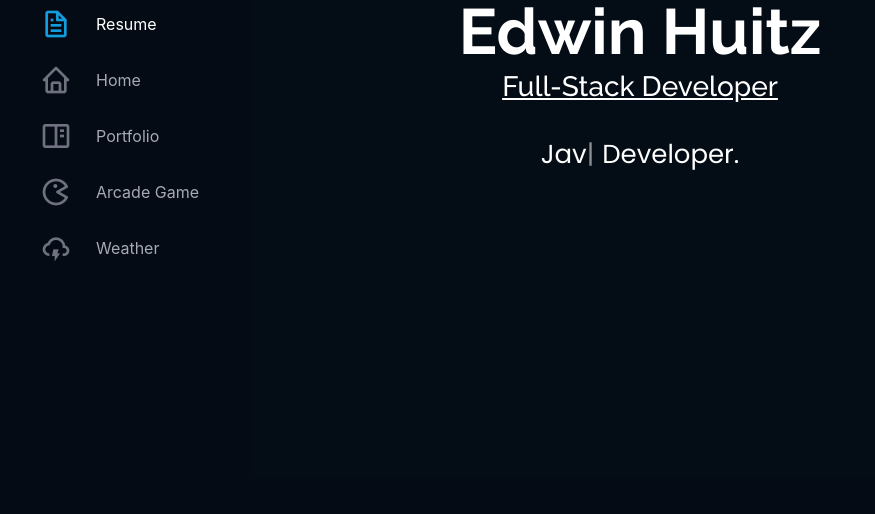
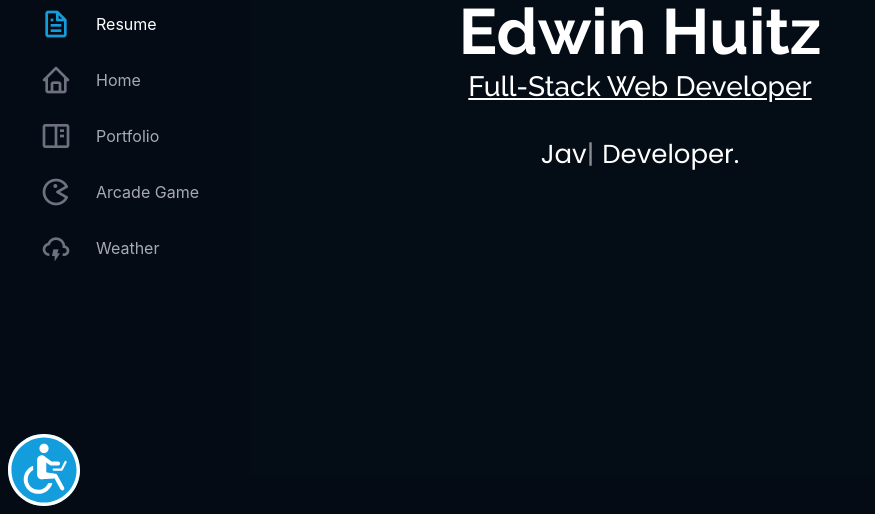
Before and after one commit to EdwinHuitz/portfolio, a React (Create React App) app: page / in a window 1280 px wide. Shown: the part 286-800 px from the top of the page, without its empty margins (0-875 px from the left). Built offline with nearby package versions, Linux system fonts and the light colour scheme.

Commit message:
adding some accessibility support for dyslexia and visual impairment

```diff
--- a/public/assets/css/style.css
+++ b/public/assets/css/style.css
@@ -115,8 +115,8 @@ h1, h2, h3, h4, h5, h6 {
 
 @media (max-width: 1199px) {
   #header {
-    left: -50vw;
-    width:40vw;
+    left: -110vw;
+    width:90%;
   }
   #main {
     margin-left: 0;
--- a/public/index.html
+++ b/public/index.html
@@ -35,7 +35,7 @@
     <title>Edwin Huitz | Full-Stack Developer</title>
   </head>
   <body>
-    <noscript>You need to enable JavaScript to run this app.</noscript>
+    <noscript>You need to enable JavaScript to run this site.</noscript>
     <div id="root"></div>
     <!--
       This HTML file is a template.
--- a/src/App.css
+++ b/src/App.css
@@ -1,3 +1,7 @@
+@font-face {
+  font-family: "dyslexia";
+  src: url("./Dyslexia.woff") format("woff");
+}
 .App {
   text-align: center;
   min-height: 100vh;
@@ -7,11 +11,21 @@
   justify-content: center;
   font-size: 1em;
 }
+.disability{
+  position:fixed;
+  width:4.5em;
+  height:4.5em;
+  margin:0.5em;
+  left:0px;
+  bottom:0px;
+  z-index:99999;
+  cursor:pointer;
+}
 .cursor{
   animation: blink 0.75s linear infinite;
 }
 @keyframes blink {
   0% {opacity: 0;}
   50% {opacity: 1;}
-  100%{opacity:0;}
+  100%{opacity: 0;}
 }
--- a/src/App.js
+++ b/src/App.js
@@ -5,7 +5,7 @@ import Nav from './components/navbar'
 import Portfolio from './pages/portfolio'
 import Weather from './pages/weather/weather'
 import Shopping from './pages/shopping/shopping'
-function App() {
+export default function App() {
   return (
       <BrowserRouter>
         <div className="App">
@@ -19,5 +19,3 @@ function App() {
       </BrowserRouter>
   );
 }
-
-export default App;
--- a/src/components/footer.jsx
+++ b/src/components/footer.jsx
@@ -1,6 +1,6 @@
 import React from 'react'
 
-function Footer(props){
+export default function Footer(props){
    function date(){
       let year=new Date();
       return year.getFullYear();
@@ -17,4 +17,3 @@ function Footer(props){
       </>
    )
 }
-export default Footer
--- a/src/index.css
+++ b/src/index.css
@@ -10,4 +10,5 @@ body {
 code {
   font-family: source-code-pro, Menlo, Monaco, Consolas, 'Courier New',
     monospace;
+  color:white;
 }
--- a/src/pages/portfolio.jsx
+++ b/src/pages/portfolio.jsx
@@ -1,7 +1,9 @@
 import React, {useState, useEffect} from 'react'
 import Footer from '../components/footer'
 import axios from 'axios'
-export default function Portfolio(){
+import Handicap from '../plugins/handicap_icon'
+
+export default function Portfolio(props){
    useEffect(() => {
       let i=0
       let erase=false
@@ -41,6 +43,7 @@ export default function Portfolio(){
    const [skill,setSkill]=useState('')
    const [formI,setFormI]=useState({name:'',email:'',subject:'',message:''})
    const [msg,setMsg]=useState(0)
+   const [fonts,setFonts]=useState(0)
 
    function updateValues(e){
       setMsg(0)
@@ -56,17 +59,31 @@ export default function Portfolio(){
       }
       e.preventDefault()
    }
+   function changeFonts(){
+      let doc=document.body.style
+      if(fonts===0){
+         setFonts(1)
+         doc.fontFamily="dyslexia"
+      }
+      else{
+         setFonts(0)
+         doc.fontFamily="Open Sans,sans-serif"
+      }
+   }
    return(
       <>
+      <span title={(fonts===0)?"Dyslexia Friendly Font":"Standard Font"} onClick={changeFonts}>
+            <Handicap />
+          </span>
          <section id="hero" className="d-flex flex-column justify-content-center align-items-center">
-            <div className="hero-container" data-aos="fade-in">
+            <div className="hero-container" data-aos="fade-in" title="Edwin Huitz: Full-Stack Web Developer">
                <h1>Edwin Huitz </h1>
-               <h3 style={{color:"white"}}><u>Full-Stack Developer</u></h3><br/>
+               <h3 style={{color:"white"}}><u>Full-Stack Web Developer</u></h3><br/>
                <p>{skill}<span className="cursor">|</span> Developer.</p>
             </div>
          </section>
          <main id="main">
-            <section id="about" className="about">
+            <section id="about" className="about" title="About Me">
                <div className="container">
                   <div className="section-title">
                      <h2>About</h2>
@@ -76,7 +93,7 @@ export default function Portfolio(){
             </section>
             <section id="skills" className="about skills section-bg">
                <div className="container">
-                  <div className="section-title">
+                  <div className="section-title" title="My Skills">
                      <h2>Skills</h2>
                   </div>
                <div className="row">
@@ -114,55 +131,58 @@ export default function Portfolio(){
             </section>
             <section id="portfolio" className="portfolio section-bg">
                <div className="container">
-                  <div className="section-title">
+                  <div className="section-title" title="My Portfolio">
                      <h2>Portfolio</h2>
                      <p>The items below are a select number of projects that I have worked with and/or built independently.</p>
                   </div>
                   <div className="row" data-aos="fade-up">
                      <div className="col-lg-12 d-flex justify-content-center">
                         <ul id="portfolio-flters">
-                        <li data-filter="*" className="filter-active">All</li>
-                        <li data-filter=".filter-react">React</li>
-                        <li data-filter=".filter-javascript">Java-Script</li>
-                        <li data-filter=".filter-django">Django</li>
-                        <li data-filter=".filter-python">Python</li>
+                        <li title="All" data-filter="*" className="filter-active">All</li>
+                        <li title="React" data-filter=".filter-react">React</li>
+                        <li title="Java-Script" data-filter=".filter-javascript">Java-Script</li>
+                        <li title="Django" data-filter=".filter-django">Django</li>
+                        <li title="Python" data-filter=".filter-python">Python</li>
                         </ul>
                      </div>
                   </div>
                   <div className="row portfolio-container" data-aos="fade-up" data-aos-delay="100">
                      <div className="col-lg-4 col-md-6 portfolio-item filter-javascript filter-react">
-                        <div className="portfolio-wrap">
-                           <img src="assets/img/portfolio/weather.png" className="img-fluid" alt=""/>
+                        <div className="portfolio-wrap" title="Daily Weather Forcast">
+                           <img src="assets/img/portfolio/weather.png" className="img-fluid" alt="Daily Weather Forecast"/>
                            <div className="portfolio-links">
-                              <a href="assets/img/portfolio/weather.png" data-gall="portfolioGallery" className="venobox" title="Daily Weather Forcast"><i className="bx bx-zoom-in"></i></a>
-                              <a href="/weather" title="More Details"><i className="bx bx-link"></i></a>
+                              <a href="assets/img/portfolio/weather.png" data-gall="portfolioGallery" className="venobox" title="More Details"><i className="bx bx-zoom-in"></i></a>
+                              <a href="/weather" title="View Project"><i className="bx bx-link"></i></a>
+                              {/* <a href="/weather" title="View Project"><i className="bx bx-link"></i></a> */}
                            </div>
                         </div>
                      </div>
                      <div className="col-lg-4 col-md-6 portfolio-item filter-javascript">
-                        <div className="portfolio-wrap">
-                           <img src="assets/img/portfolio/game.png" className="img-fluid" alt=""/>
+                        <div className="portfolio-wrap" title="Arcade Game">
+                           <img src="assets/img/portfolio/game.png" className="img-fluid" alt="Arcade Game"/>
                            <div className="portfolio-links">
-                              <a href="assets/img/portfolio/game.png" data-gall="portfolioGallery" className="venobox" title="Arcade Game"><i className="bx bx-zoom-in"></i></a>
-                              <a href="http://infinite-hunger.surge.sh/" target="_blank" rel="noreferrer" title="More Details"><i className="bx bx-link"></i></a>
+                              <a href="assets/img/portfolio/game.png" data-gall="portfolioGallery" className="venobox" title="More Details"><i className="bx bx-zoom-in"></i></a>
+                              <a href="http://infinite-hunger.surge.sh/" target="_blank" rel="noreferrer" title="View Project"><i className="bx bx-link"></i></a>
+                              <a href="https://github.com/EdwinHuitz/arcade-game/" target="_blank" rel="noreferrer" title="View Source Code"><i className="bx bx-code-curly"></i></a>
                            </div>
                         </div>
                      </div>
                      <div className="col-lg-4 col-md-6 portfolio-item filter-django filter-python">
-                        <div className="portfolio-wrap">
-                           <img src="assets/img/portfolio/HAT.png" className="img-fluid" alt=""/>
+                        <div className="portfolio-wrap" title="Honest Apartment Testimonies">
+                           <img src="assets/img/portfolio/HAT.png" className="img-fluid" alt="Honest Apartment Testimonies"/>
                            <div className="portfolio-links">
-                              <a href="assets/img/portfolio/HAT.png" data-gall="portfolioGallery" className="venobox" title="Honest Apartment Testimonies"><i className="bx bx-zoom-in"></i></a>
-                              <a href="https://bigmacwithbacon.herokuapp.com/" target="_blank" rel="noreferrer" title="More Details"><i className="bx bx-link"></i></a>
+                              <a href="assets/img/portfolio/HAT.png" data-gall="portfolioGallery" className="venobox" title="More Details"><i className="bx bx-zoom-in"></i></a>
+                              <a href="https://bigmacwithbacon.herokuapp.com/" target="_blank" rel="noreferrer" title="View Project"><i className="bx bx-link"></i></a>
+                              <a href="https://github.com/EdwinHuitz/h-a-t/" target="_blank" rel="noreferrer" title="View Source Code"><i className="bx bx-code-curly"></i></a>
                            </div>
                         </div>
                      </div>
                      <div className="col-lg-4 col-md-6 portfolio-item filter-python">
-                        <div className="portfolio-wrap">
-                           <img src="assets/img/portfolio/covid.png" className="img-fluid" alt=""/>
+                        <div className="portfolio-wrap" title="Covid-19 World-Wide Statistics">
+                           <img src="assets/img/portfolio/covid.png" className="img-fluid" alt="Covid-19 World-Wide Statistics"/>
                            <div className="portfolio-links">
-                              <a href="assets/img/portfolio/covid.png" data-gall="portfolioGallery" className="venobox" title="Covid-19 World-Wide Statistics"><i className="bx bx-zoom-in"></i></a>
-                              <a href="https://github.com/EdwinHuitz/python-applets" target="_blank" rel="noreferrer" title="More Details"><i className="bx bx-link"></i></a>
+                              <a href="assets/img/portfolio/covid.png" data-gall="portfolioGallery" className="venobox" title="More Details"><i className="bx bx-zoom-in"></i></a>
+                              <a href="https://github.com/EdwinHuitz/python-applets/" target="_blank" rel="noreferrer" title="View Source Code"><i className="bx bx-code-curly"></i></a>
                            </div>
                         </div>
                      </div>
@@ -171,7 +191,7 @@ export default function Portfolio(){
             </section>
             <section id="contact" className="contact">
                <div className="container">
-                  <div className="section-title">
+                  <div className="section-title" title="Contact Me">
                      <h2>Contact</h2>
                      <p>I am located in the DMV area and am willing to travel and/or relocate if necessary. For all inquiries I can be reached via phone or email, but you may also reach me seamlessly by using the form below.</p>
                   </div>
@@ -197,12 +217,12 @@ export default function Portfolio(){
                            <div className="form-row">
                               <div className="form-group col-md-6">
                                  <label htmlFor="name">Your Name</label>
-                              <input type="text" name="name" className="form-control" id="name" onChange={(e)=>updateValues(e)} />
+                                 <input type="text" name="name" title="Name" className="form-control" id="name" onChange={(e)=>updateValues(e)} />
                                  <div>{(formI.name.length>0 && formI.name.length<2)?<b style={{color:"red"}}>Please enter a valid name</b>:''}</div>
                               </div>
                               <div className="form-group col-md-6">
                                  <label htmlFor="name">Your Email</label>
-                              <input type="text" className="form-control" name="email" id="email" value={formI.email} onChange={(e)=>updateValues(e)} />
+                                 <input type="text" className="form-control" name="email" title="E-Mail Address" id="email" value={formI.email} onChange={(e)=>updateValues(e)} />
                                  <div>
                                     {(formI.email.length>0 && ((!formI.email.match(/[@]/) && !formI.email.match(/[.]/)) ||
                                        (!formI.email.match(/[@]/) && formI.email.match(/[.]/)) ||
@@ -213,15 +233,22 @@ export default function Portfolio(){
                            </div>
                            <div className="form-group">
                               <label htmlFor="name">Subject</label>
-                           <input type="text" className="form-control" name="subject" id="subject" value={formI.subject} onChange={(e)=>updateValues(e)} />
+                              <input type="text" className="form-control" name="subject" title="Subject" id="subject" value={formI.subject} onChange={(e)=>updateValues(e)} />
                               <div>{(formI.subject.length>0 && formI.subject.length<5)?<b style={{color:"red"}}>Please enter a subject with a minimum of 5 characters</b>:''}</div>
                            </div>
                            <div className="form-group">
                               <label htmlFor="name">Message</label>
-                           <textarea className="form-control" name="message" id="message" rows="10" value={formI.message} onChange={(e)=>updateValues(e)} ></textarea>
+                              <textarea className="form-control" name="message" title="Message" id="message" rows="10" value={formI.message} onChange={(e)=>updateValues(e)} ></textarea>
                               <div>{(formI.message.length>0 && formI.message.length<10)?<b style={{color:"red"}}>Please enter a message with a minimum of 10 characters</b>:''}</div>
                            </div>
-                        <div className="text-center"><button type="submit" disabled={formI.name.length<2 && formI.email.length<6 && formI.subject.length<5 && formI.message.length<10}>{msg===0?<span style={{fontSize:'1.1em'}}>Send Message</span>:msg===1?<><i className="refreshSpin bx bx-loader" style={{fontSize:'1.1em'}}></i><span style={{fontSize:'1.1em'}}> Sending...</span></>:msg===2?<i className="bx bx-check" style={{fontSize:'1.1em'}}> Success!</i>:<i className="bx bx-error" style={{fontSize:'1.1em'}}> Error!</i>}</button></div>
+                           <div className="text-center">
+                              <button type="submit" title="Send Message" disabled={formI.name.length<2 && formI.email.length<6 && formI.subject.length<5 && formI.message.length<10}>
+                                 {msg===0?<span style={{fontSize:'1.1em'}}>Send Message</span>:
+                                 msg===1?<><i className="refreshSpin bx bx-loader" style={{fontSize:'1.1em'}}></i><span style={{fontSize:'1.1em'}}> Sending...</span></>:
+                                 msg===2?<i className="bx bx-check" style={{fontSize:'1.1em'}}> Success!</i>:
+                                 <i className="bx bx-error" style={{fontSize:'1.1em'}}> Error!</i>}
+                              </button>
+                           </div>
                         </form>
                      </div>
                   </div>
--- /dev/null
+++ b/src/plugins/handicap_icon.jsx
@@ -0,0 +1,81 @@
+import React from "react";
+
+export default function Icon() {
+   return (
+    <svg
+      xmlns="http://www.w3.org/2000/svg"
+      xmlnsXlink="http://www.w3.org/1999/xlink"
+      width="10vw"
+      height="10vh"
+      viewBox="0 0 640 640"
+      className="disability"
+    >
+      <defs>
+        <path
+          id="g21nZ6E2Kr"
+          d="M639 320c0 176.06-142.94 319-319 319S1 496.06 1 320 143.94 1 320 1s319 142.94 319 319z"
+        ></path>
+        <path
+          id="bJyOkWw3g"
+          d="M0 320c0 176.73 143.27 320 320 320s320-143.27 320-320C639.83 143.34 496.66.17 320 0 143.27 0 0 143.27 0 320zm30.48 0C30.48 160.1 160.1 30.48 320 30.48c159.9 0 289.52 129.62 289.52 289.52C609.3 479.81 479.81 609.3 320 609.52 160.1 609.52 30.48 479.9 30.48 320z"
+        ></path>
+        <path
+          id="b1lbz7OPWG"
+          d="M175.16 402.67c-.07-34.18 18.45-65.69 48.33-82.26V281.4c-66.87 25.23-100.63 99.91-75.39 166.78 25.24 66.87 99.91 100.63 166.79 75.39 39.47-14.9 69.21-48.1 79.68-88.98h-37.19c-13.54 37.04-48.74 61.69-88.17 61.77-51.84.09-93.95-41.85-94.05-93.69z"
+        ></path>
+        <path
+          id="b5dD0m1K7"
+          d="M320 87.47c-22.44 0-40.63 18.19-40.63 40.63s18.19 40.64 40.63 40.64 40.63-18.2 40.63-40.64S342.44 87.47 320 87.47z"
+        ></path>
+        <path
+          id="f3h3mM4xB"
+          d="M440.28 369.07c-1.83-3.42-2.85-5.31-3.05-5.69-2.61-4.79-7.31-8.1-12.7-8.94-5.61-.94-33.68-5.65-84.21-14.12v-86.35c17.92 13.59 27.87 21.14 29.86 22.65a17.96 17.96 0 0010.77 3.56h64.31c9.82 0 17.77-7.96 17.77-17.78s-7.95-17.78-17.77-17.78h-58.31c-39.14-29.62-60.88-46.08-65.22-49.37-1.46-1.14-3.11-2-4.88-2.54-20.34-9.48-44.52-.68-54 19.66a40.678 40.678 0 00-3.8 17.01v132.07c0 22.44 18.19 40.63 40.63 40.63 22.66 0 114.8-6.4 114.8-6.4 5.28 9.65 47.54 86.86 52.82 96.51a17.88 17.88 0 0015.65 9.24c2.97-.01 5.9-.74 8.53-2.13 5.17-2.84 8.59-8.05 9.14-13.92.32-3.51-.39-7.04-2.03-10.15-7.77-14.16-27.21-49.55-58.31-106.16z"
+        ></path>
+        <path
+          id="dmNGO3mC0"
+          d="M502.76 243.61c-2.08 4.15-12.48 24.91-31.19 62.27h-65.22c-5.61 0-10.16 4.55-10.16 10.16s4.55 10.16 10.16 10.16h71.11c3.86.02 7.41-2.14 9.14-5.59 3.4-6.79 30.54-61.07 33.93-67.86 2.63-4.94.76-11.07-4.16-13.72-5.02-2.49-11.12-.44-13.61 4.58z"
+        ></path>
+      </defs>
+      <use fill="#149ddd" xlinkHref="#g21nZ6E2Kr"></use>
+      <use fill="#fff" xlinkHref="#bJyOkWw3g"></use>
+      <use
+        fillOpacity="0"
+        stroke="#000"
+        strokeOpacity="0"
+        xlinkHref="#bJyOkWw3g"
+      ></use>
+      <use fill="#fff" xlinkHref="#b1lbz7OPWG"></use>
+      <use
+        fillOpacity="0"
+        stroke="#000"
+        strokeOpacity="0"
+        xlinkHref="#b1lbz7OPWG"
+      ></use>
+      <use fill="#fff" xlinkHref="#b5dD0m1K7"></use>
+      <use
+        fillOpacity="0"
+        stroke="#000"
+        strokeOpacity="0"
+        xlinkHref="#b5dD0m1K7"
+      ></use>
+      <g>
+        <use fill="#fff" xlinkHref="#f3h3mM4xB"></use>
+        <use
+          fillOpacity="0"
+          stroke="#000"
+          strokeOpacity="0"
+          xlinkHref="#f3h3mM4xB"
+        ></use>
+      </g>
+      <g>
+        <use fill="#fff" xlinkHref="#dmNGO3mC0"></use>
+        <use
+          fillOpacity="0"
+          stroke="#000"
+          strokeOpacity="0"
+          xlinkHref="#dmNGO3mC0"
+        ></use>
+      </g>
+    </svg>
+  );
+}
```
Also changed, not shown: src/components/navbar.jsx (+10 -9 lines), src/Dyslexia.woff (added). Lines whose indentation alone changed are shown as unchanged.
